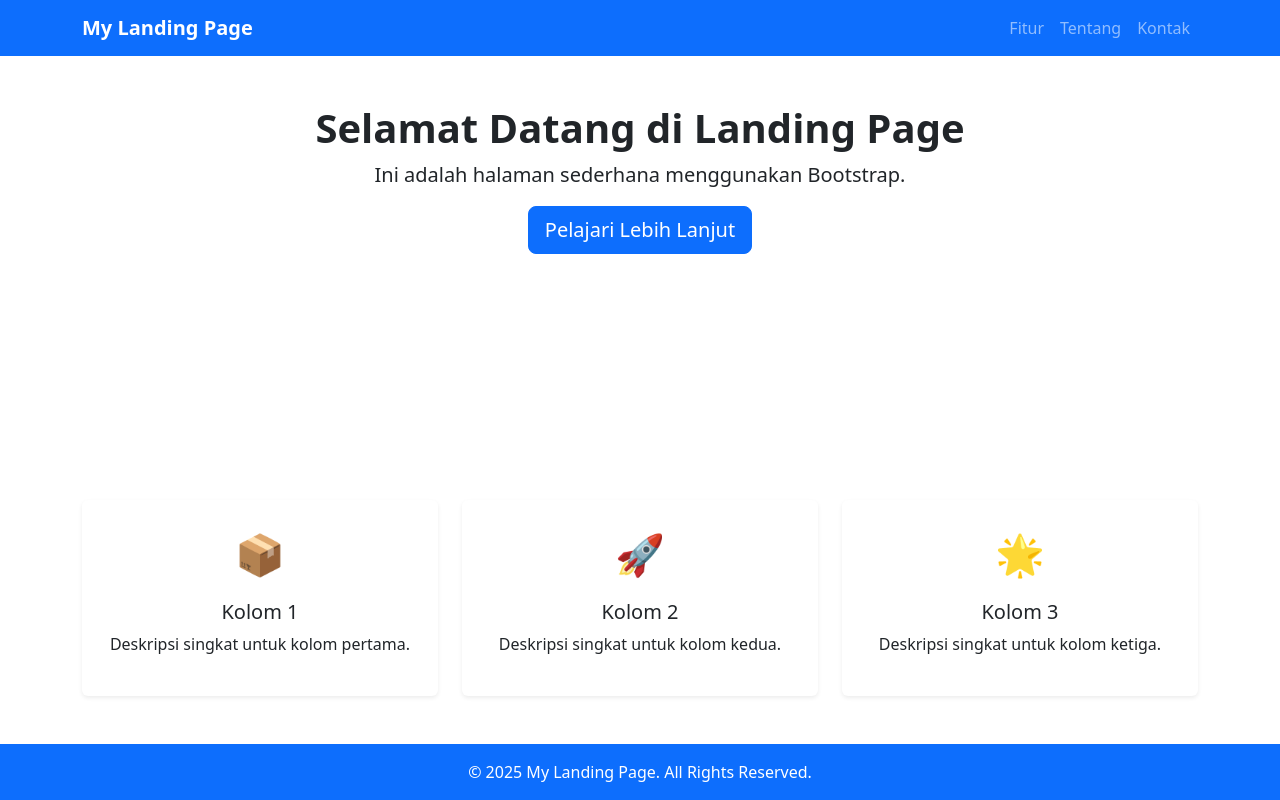
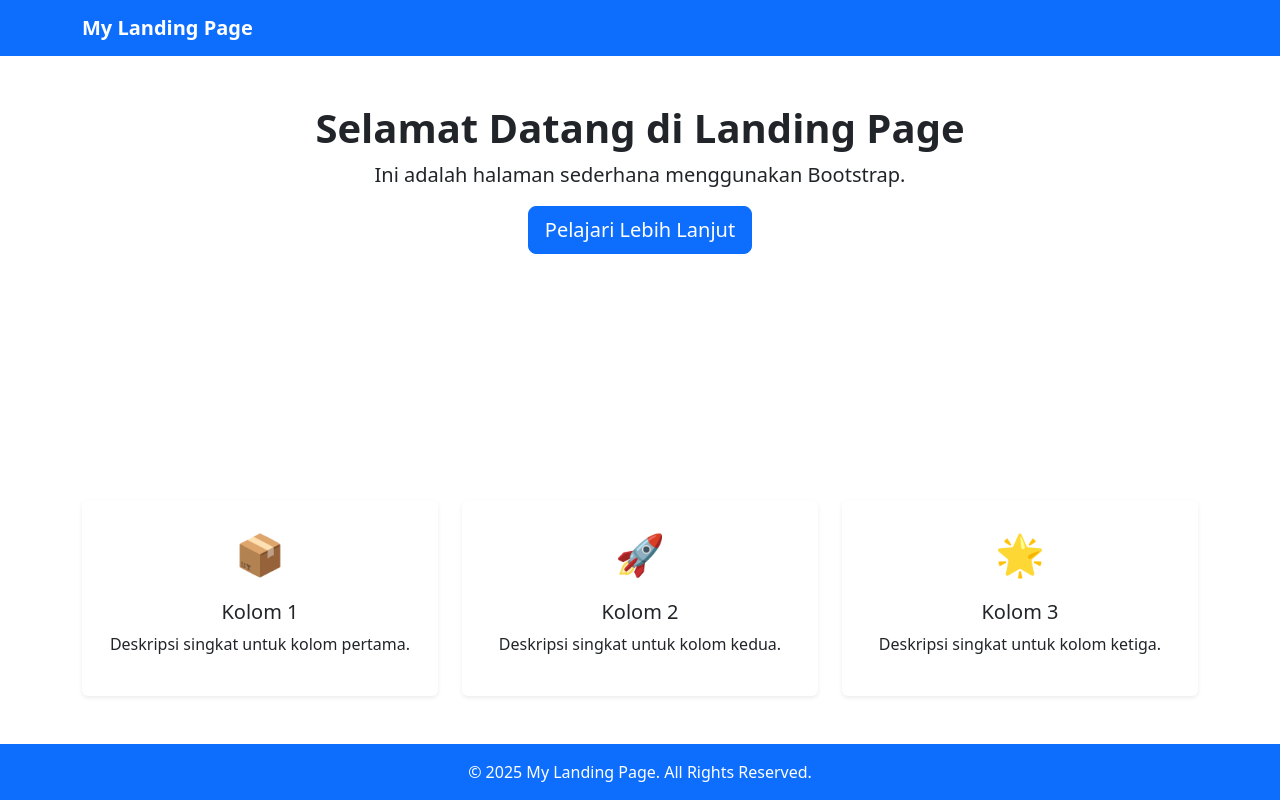
Before and after one commit to Ahlul-Mufi/landing-page, a plain HTML site: page index.html in a window 1280 px wide. Drawn offline with Linux system fonts and the light colour scheme.

Commit message:
mengubah

```diff
--- a/index.html
+++ b/index.html
@@ -16,13 +16,6 @@
       <button class="navbar-toggler" type="button" data-bs-toggle="collapse" data-bs-target="#navbarNav">
         <span class="navbar-toggler-icon"></span>
       </button>
-      <div class="collapse navbar-collapse" id="navbarNav">
-        <ul class="navbar-nav ms-auto">
-          <li class="nav-item"><a class="nav-link" href="#features">Fitur</a></li>
-          <li class="nav-item"><a class="nav-link" href="#about">Tentang</a></li>
-          <li class="nav-item"><a class="nav-link" href="#contact">Kontak</a></li>
-        </ul>
-      </div>
     </div>
   </nav>
 
```
